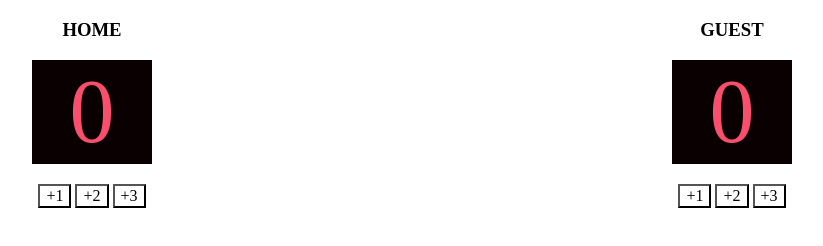
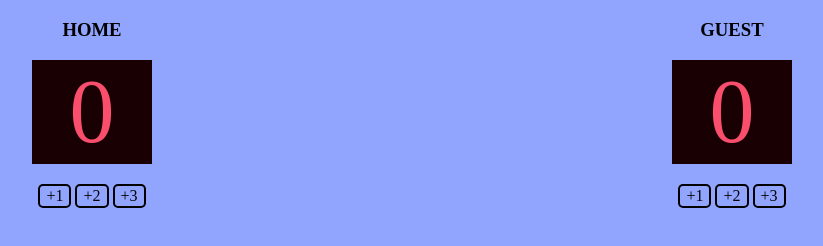
Before and after one commit to sasquatch13/basketball-score, a plain HTML site: page index.html in a window 1280 px wide. Shown: the whole page, without its empty margins (228-1051 px from the left). Drawn offline with nearby package versions, Linux system fonts and the light colour scheme.

Commit message:
css tweaks

```diff
--- a/index.css
+++ b/index.css
@@ -1,10 +1,11 @@
 body {
     margin: 0;
     text-align: center;
+    background-color: #91a5ff;
 }
 
 .score {
-    background: #0a0001;
+    background: #190003;
     font-size: 90px;
     color: #F94F6D;
     width: 120px;
@@ -18,4 +19,6 @@ body {
 
 button {
     background: none;
+    border-radius: 5px;
+    border-style: double;
 }
```
